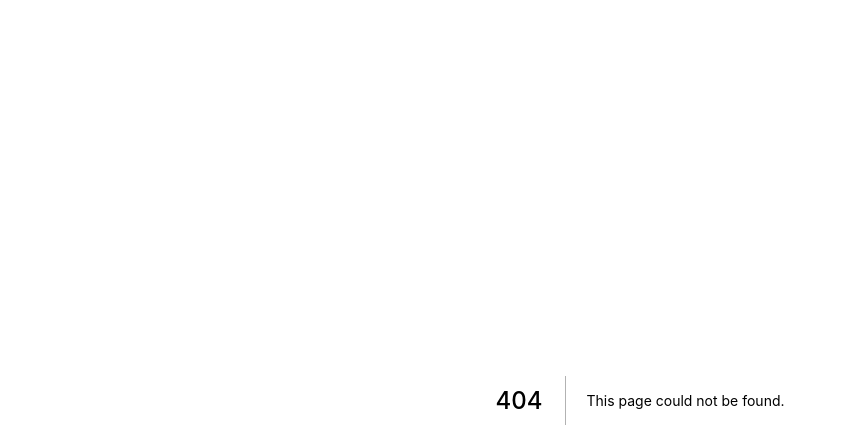
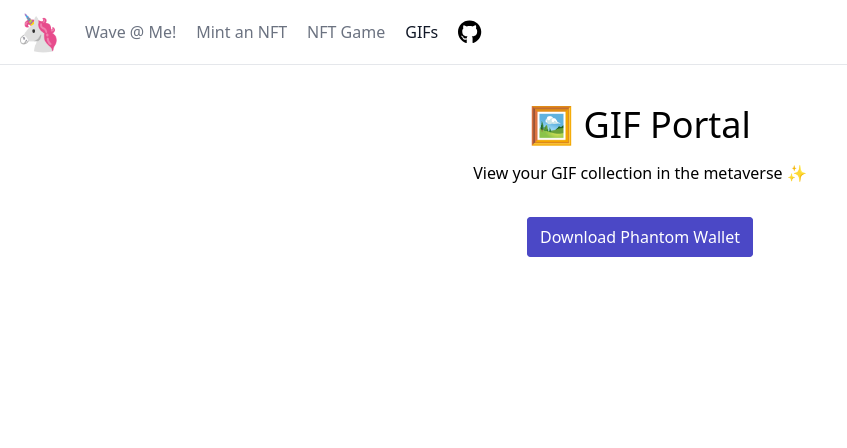
Before and after one commit to barros001/web3-experiment, a Next.js app in the folder packages/site/: page /solana/gifs in a window 1280 px wide. Before the commit this address had no page. Shown: the top 448 px of the page, without its empty margins (0-847 px from the left). Built offline with nearby package versions, Linux system fonts and the light colour scheme.

Commit message:
added solana project to navbar

```diff
--- a/packages/site/common/components/Layout/Layout.tsx
+++ b/packages/site/common/components/Layout/Layout.tsx
@@ -19,7 +19,7 @@ const Layout: FC<Props> = ({ selectedMenuItem, children }) => {
             <Link href="/">🦄</Link>
           </div>
           <div className="flex items-center">
-            <Link href="/wave">
+            <Link href="/ethereum/wave">
               <a
                 className={`mr-5 text-base font-medium text-gray-500 hover:text-gray-900 ${
                   selectedMenuItem === 'wave' ? 'text-gray-900' : null
@@ -28,7 +28,7 @@ const Layout: FC<Props> = ({ selectedMenuItem, children }) => {
                 Wave @ Me!
               </a>
             </Link>
-            <Link href="/nft">
+            <Link href="/ethereum/nft">
               <a
                 className={`mr-5 text-base font-medium text-gray-500 hover:text-gray-900 ${
                   selectedMenuItem === 'nft' ? 'text-gray-900' : null
@@ -37,13 +37,22 @@ const Layout: FC<Props> = ({ selectedMenuItem, children }) => {
                 Mint an NFT
               </a>
             </Link>
-            <Link href="/game">
+            <Link href="/ethereum/game">
               <a
                 className={`mr-5 text-base font-medium text-gray-500 hover:text-gray-900 ${
                   selectedMenuItem === 'game' ? 'text-gray-900' : null
                 }`}
               >
                 NFT Game
+              </a>
+            </Link>
+            <Link href="/solana/gifs">
+              <a
+                className={`mr-5 text-base font-medium text-gray-500 hover:text-gray-900 ${
+                  selectedMenuItem === 'gifs' ? 'text-gray-900' : null
+                }`}
+              >
+                GIFs
               </a>
             </Link>
             <a
--- /dev/null
+++ b/packages/site/modules/solana/gifs/components/GifsView/GifsView.tsx
@@ -0,0 +1,21 @@
+import { FC } from 'react';
+import WalletRequired from '@common/components/WalletRequired';
+import { NextSeo } from 'next-seo';
+import Phantom from '@common/lib/wallet/providers/phantom';
+
+type Props = {};
+
+const GifsView: FC<Props> = () => {
+  return (
+    <>
+      <NextSeo title="GIF Portal" />
+      <WalletRequired walletProvider={Phantom} chainId={''}>
+        {(wallet) => {
+          return <p className="text-center">Connected wallet: {wallet}</p>;
+        }}
+      </WalletRequired>
+    </>
+  );
+};
+
+export default GifsView;
--- /dev/null
+++ b/packages/site/modules/solana/gifs/components/GifsView/index.ts
@@ -0,0 +1 @@
+export { default } from './GifsView';
--- /dev/null
+++ b/packages/site/modules/solana/gifs/components/Layout.tsx
@@ -0,0 +1,17 @@
+import { FC } from 'react';
+import BaseLayout from '@common/components/Layout';
+
+const Layout: FC = (props) => {
+  const { children, ...layoutProps } = props;
+  return (
+    <BaseLayout {...layoutProps}>
+      <h1 className="text-center text-4xl mb-4">🖼 GIF Portal</h1>
+      <p className="text-center mb-10">
+        View your GIF collection in the metaverse ✨
+      </p>
+      {children}
+    </BaseLayout>
+  );
+};
+
+export default Layout;
--- a/packages/site/pages/solana.tsx
+++ /dev/null
@@ -1,15 +0,0 @@
-import Layout from '@common/components/Layout';
-import WalletRequired from '@common/components/WalletRequired';
-import Phantom from '@common/lib/wallet/providers/phantom';
-
-export default function Solana() {
-  return (
-    <WalletRequired walletProvider={Phantom} chainId={''}>
-      {(wallet) => {
-        return <p className="text-center">{wallet}</p>;
-      }}
-    </WalletRequired>
-  );
-}
-
-Solana.Layout = Layout;
--- /dev/null
+++ b/packages/site/pages/solana/gifs.tsx
@@ -0,0 +1,18 @@
+import Layout from '@modules/solana/gifs/components/Layout';
+import GifsView from '@modules/solana/gifs/components/GifsView';
+
+export async function getStaticProps() {
+  return {
+    props: {
+      layoutProps: {
+        selectedMenuItem: 'gifs',
+      },
+    },
+  };
+}
+
+export default function Gifs() {
+  return <GifsView />;
+}
+
+Gifs.Layout = Layout;
```
Also changed, not shown: packages/site/pages/ethereum/game.tsx (renamed from packages/site/pages/game.tsx), packages/site/pages/ethereum/nft.tsx (renamed from packages/site/pages/nft.tsx), packages/site/pages/ethereum/wave.tsx (renamed from packages/site/pages/wave.tsx).
